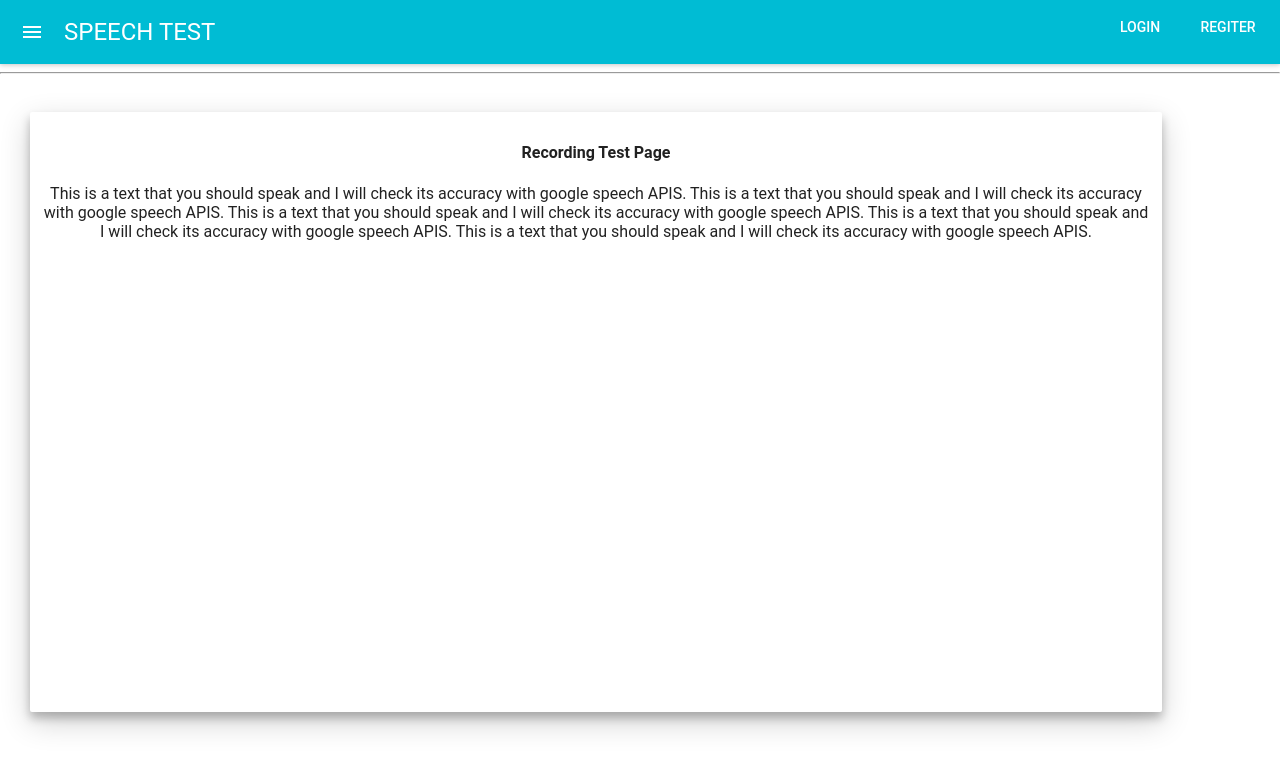
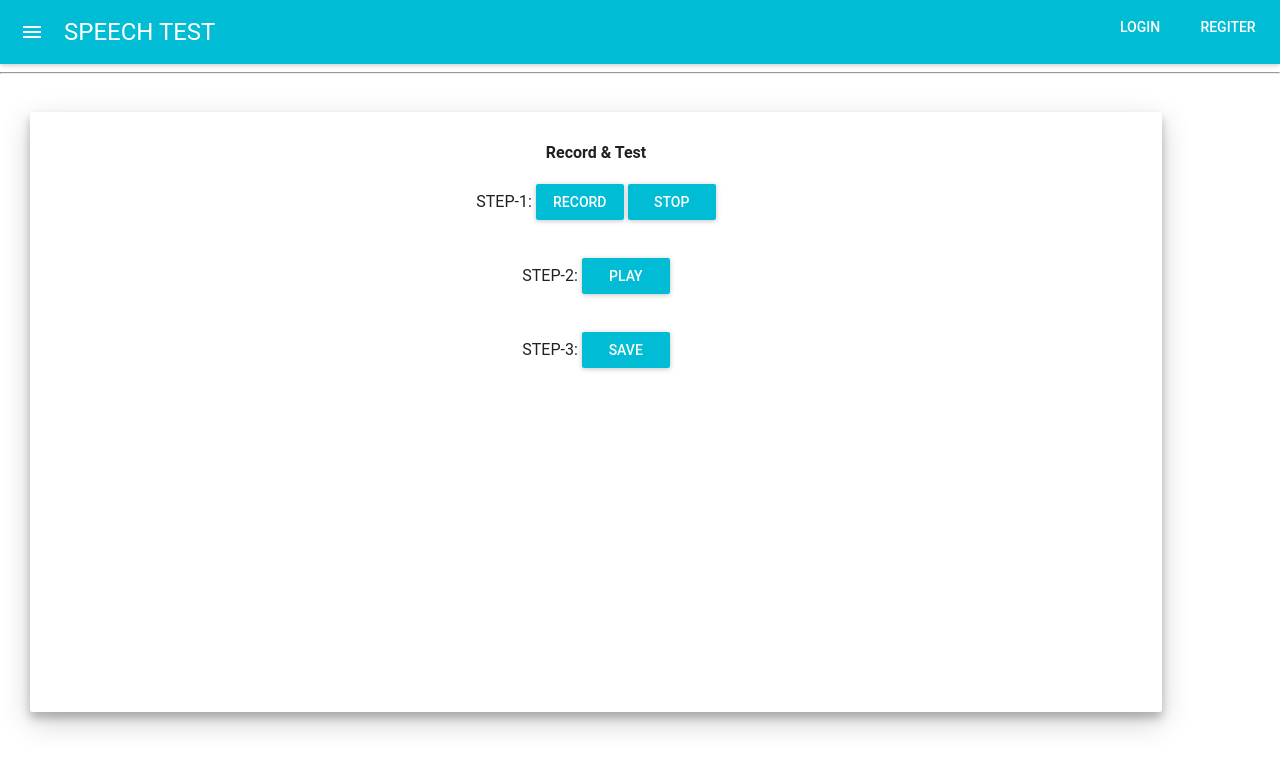
Before and after one commit to anurajput/speech_app_react, a React (Create React App) app: page /test in a window 1280 px wide. Shown: the top 770 px of the page. Built offline with nearby package versions, Linux system fonts and the light colour scheme; no server answers.

Commit message:
audio rec code

```diff
--- a/src/containers/TestPage.js
+++ b/src/containers/TestPage.js
@@ -2,6 +2,7 @@ import React from 'react';
 import MuiThemeProvider from 'material-ui/styles/MuiThemeProvider';
 import RaisedButton from 'material-ui/RaisedButton';
 import Paper from 'material-ui/Paper';
+
 import {connect} from 'react-redux';
 
 
@@ -35,6 +36,112 @@ class TestPage extends React.Component {
   // ------------------------
   constructor(props) {
     super(props);
+
+    //this.state = {
+      //audioChunks: [],
+    //};
+
+    this.audioChunks = [];
+    this.rec         = null;
+
+    this.abc = 12;//dummy
+
+    this.setupMediaDevice   = this.setupMediaDevice.bind(this);
+    this.initializeRecorder = this.initializeRecorder.bind(this);
+    this.startRecording     = this.startRecording.bind(this);
+    this.stopRecording      = this.stopRecording.bind(this);
+    this.playRecording      = this.playRecording.bind(this);
+    this.saveRecording      = this.saveRecording.bind(this);
+
+
+    this.setupMediaDevice();
+  }
+
+
+  setupMediaDevice() {
+    console.log('-- setupRecorder --');
+
+    //-------------------------------------
+    //   ensure getUserMedia is supported
+    //-------------------------------------
+    if (!navigator.mediaDevices) {
+      console.log("getUserMedia not supported on your browser!");
+      return;
+    }
+    if(!navigator.mediaDevices.getUserMedia) {
+      console.log("getUserMedia not supported on your browser!");
+      return;
+    }
+
+    console.log("GOOD: getUserMedia not supported on your browser!");
+
+    //----------------------------------------------------
+    // keep the this var in page, as in nested callback
+    // this cant be the page/current class/component
+    //----------------------------------------------------
+    var page = this;
+
+    // constraints - only audio needed for this app
+    navigator.mediaDevices.getUserMedia ({audio: true})
+      .then(function(stream) {
+        console.log("getUserMedia ok!");
+        page.initializeRecorder(stream);
+      })
+      .catch(function(err) {
+         console.log('The following gUM error occured: ' + err);
+      }
+    );
+
+  }
+
+  initializeRecorder(stream) {
+    console.log("-- initializeRecorder --");
+
+    console.log("-- abc: " + this.abc);
+
+
+    var recordedAudio = document.getElementById("recordedAudio");
+    var audioDownload = document.getElementById("audioDownload");
+
+    var page = this;
+    this.rec = new MediaRecorder(stream);
+    this.rec.ondataavailable = e => {
+      page.audioChunks.push(e.data);
+      if (page.rec.state == "inactive"){
+
+        let blob = new Blob(page.audioChunks,{type:'audio/x-mpeg-3'});
+
+        recordedAudio.src       = URL.createObjectURL(blob);
+        recordedAudio.controls  = true;
+        recordedAudio.autoplay  = false;
+
+        audioDownload.href      = recordedAudio.src;
+        audioDownload.download  = 'mp3';
+        audioDownload.innerHTML = 'download';
+      }
+    }//ondataavailable
+
+  }//initializeRecorder
+
+  startRecording() {
+    console.log("-- startRecording --");
+    this.audioChunks = [];
+    this.rec.start();
+    console.log("-- startRecording done");
+  }
+
+  stopRecording() {
+    console.log("-- stopRecording --");
+    this.rec.stop();
+  }
+
+  playRecording() {
+    console.log("-- playRecording --");
+
+  }
+
+  saveRecording() {
+    console.log("-- saveRecording --");
   }
 
   render() {
@@ -44,14 +151,12 @@ class TestPage extends React.Component {
           <div>
             <div style={styles.div}>
               <Paper zDepth={3} style={styles.paperLeft}>
-                <h4>Recording Test Page</h4>
-                <p>
-                  This is a text that you should speak and I will check its accuracy with google speech APIS.
-                  This is a text that you should speak and I will check its accuracy with google speech APIS.
-                  This is a text that you should speak and I will check its accuracy with google speech APIS.
-                  This is a text that you should speak and I will check its accuracy with google speech APIS.
-                  This is a text that you should speak and I will check its accuracy with google speech APIS.
-                </p>
+                <h4>Record & Test</h4>
+                STEP-1: <RaisedButton label="RECORD" primary={true} onClick={this.startRecording}/> <RaisedButton label="STOP" primary={true} onClick={this.stopRecording}/><br /><br /><br />
+                STEP-2: <RaisedButton label="PLAY" primary={true} onClick={this.playRecording}/><br /><br /><br />
+                STEP-3: <RaisedButton label="SAVE" primary={true} onClick={this.saveRecording}/><br /><br /><br />
+                <audio id="recordedAudio"></audio>
+                <a id="audioDownload"></a>
               </Paper>
             </div>
           </div>
--- a/src/store/store.js
+++ b/src/store/store.js
@@ -2,8 +2,6 @@ import {createStore, applyMiddleware} from 'redux';
 import thunkMiddleware from 'redux-thunk';
 import {createLogger} from 'redux-logger';
 import rootReducer from '../reducers';
-import {studyConstants} from '../constants';
-
 
 const loggerMiddleware = createLogger();
 
```
